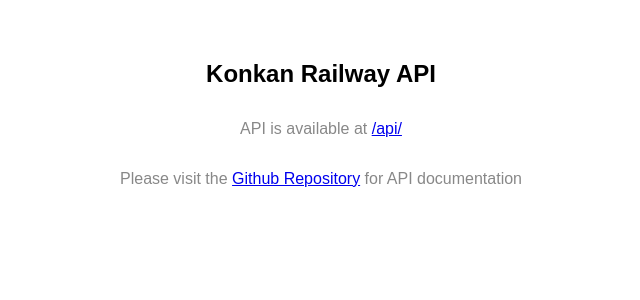
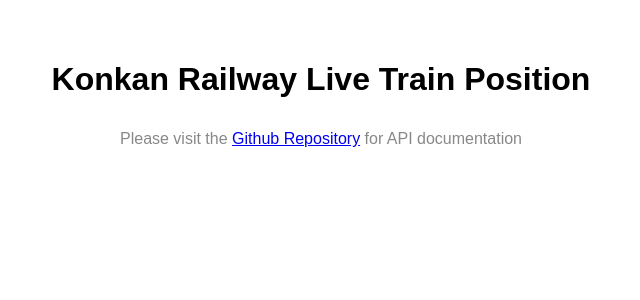
Before and after one commit to sibi361/konkan-railway_live-train-position, a React (Vite) app: page / in a window 1280 px wide. Shown: the top 300 px of the page, without its empty margins (319-959 px from the left). Built offline with nearby package versions, Linux system fonts and the light colour scheme.

Commit message:
Dynamically Add Repo URL To Frontend

```diff
--- a/api/_constants.js
+++ b/api/_constants.js
@@ -2,7 +2,7 @@
     DEBUG: true,
     UPSTREAM_REFRESH_INTERVAL: 300,
     UPSTREAM_URL: "https://konkanrailway.com/VisualTrain/",
-    REPO_URL: "https://github.com/sibi361/konkan-railway_api",
+    REPO_URL: "https://github.com/sibi361/konkan-railway_live-train-position",
     API_VERSION: 2,
     PLAYWRIGHT_OPTS: { headless: true },
     PLAYWRIGHT_DEVICE: "Desktop Firefox",
--- a/src/main.jsx
+++ b/src/main.jsx
@@ -1,24 +1,15 @@
 import React from "react";
 import ReactDOM from "react-dom/client";
 import "./assets/styles.css";
+import env from "../api/_constants.js";
 
 ReactDOM.createRoot(document.getElementById("root")).render(
     <React.StrictMode>
         <div>
-            <h2>Konkan Railway API</h2>
-            <p className="read-the-docs">
-                API is available at&nbsp;
-                <a href="./api/" target="_blank" rel="noreferrer">
-                    /api/
-                </a>
-            </p>
+            <h1>Konkan Railway Live Train Position</h1>
             <p className="read-the-docs">
                 Please visit the&nbsp;
-                <a
-                    href="https://github.com/sibi361/konkan-railway_api"
-                    target="_blank"
-                    rel="noreferrer"
-                >
+                <a href={env.REPO_URL} target="_blank" rel="noreferrer">
                     Github Repository
                 </a>
                 &nbsp;for API documentation
```
